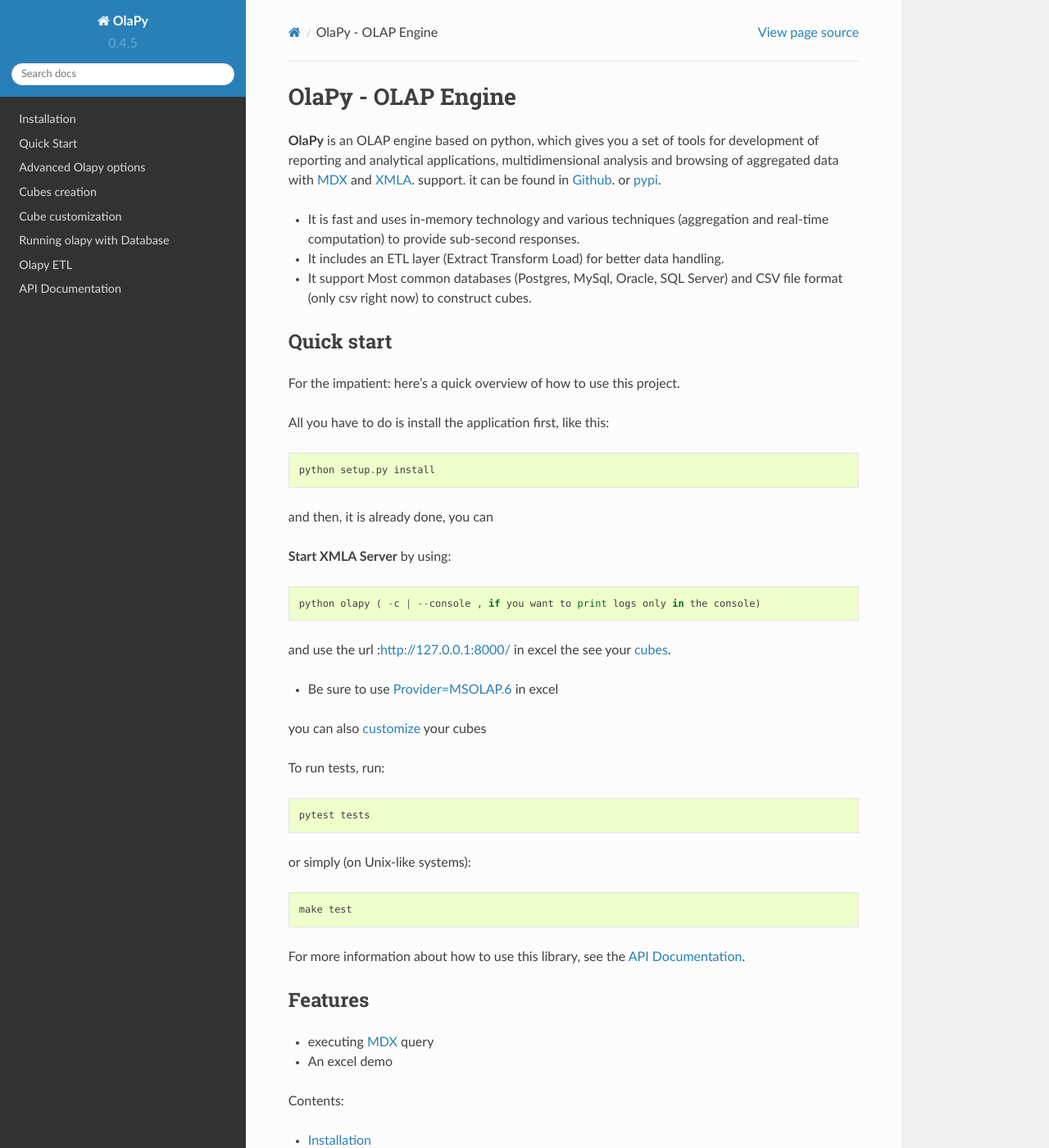
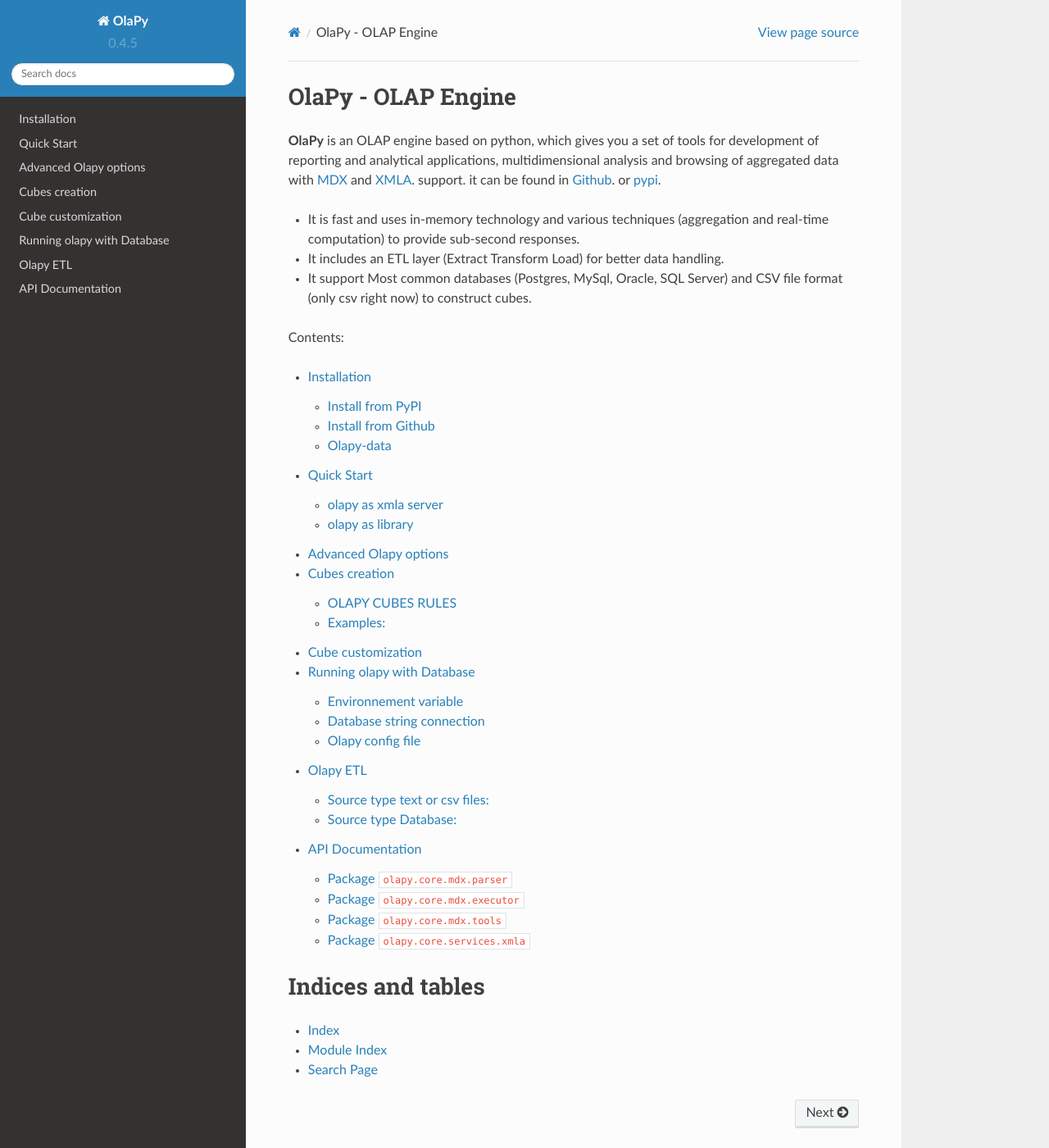
Before and after one commit to abilian/olapy, a Sphinx documentation site: the page built from docs/index.rst, in a window 1280 px wide and 1400 px high. Shown: the whole window at 82% size. Built offline with Sphinx 7.4.7 and the Read the Docs theme 2.0.0, drawn with Linux system fonts in a browser that asks for light colours.

Commit message:
update docs

```diff
--- a/docs/adv_olapy_config.rst
+++ b/docs/adv_olapy_config.rst
@@ -15,4 +15,4 @@
 
 here an example of olapy runserver with all options::
 
-    olapy runserver -sa=postgresql://postgres:root@localhost:5432 -h=0.0.0.0 -p=8000 -wf=False -lf=/home/{USER_NAME}/Documents/olapy_logs -od=/home/{USER_NAME}/Documents -st=db,csv
+    olapy runserver -sa=postgresql://postgres:root@localhost:5432 -wf=False -lf=/home/{USER_NAME}/Documents/olapy_logs -od=/home/{USER_NAME}/Documents -st=db,csv -h=0.0.0.0 -p=8000
--- a/docs/index.rst
+++ b/docs/index.rst
@@ -15,45 +15,6 @@
 
 - It support Most common databases (Postgres, MySql, Oracle, SQL Server) and CSV file format (only csv right now) to construct cubes.
 
-Quick start
------------
-
-For the impatient: here's a quick overview of how to use this project.
-
-All you have to do is install the application first, like this::
-
-    python setup.py install
-
-
-and then, it is already done, you can
-
-**Start XMLA Server** by using::
-
-    python olapy ( -c | --console , if you want to print logs only in the console)
-
-
-and use the url :http://127.0.0.1:8000/ in excel the see your :ref:`cubes <cubes>`.
-
-- Be sure to use `Provider=MSOLAP.6 <https://blogs.technet.microsoft.com/excel_services__powerpivot_for_sharepoint_support_blog/2015/10/30/configuring-the-msolap-data-provider-version/>`_ in excel
-
-you can also :ref:`customize <customize>` your cubes
-
-To run tests, run::
-
-    pytest tests
-
-or simply (on Unix-like systems)::
-
-    make test
-
-
-For more information about how to use this library, see the :ref:`api`.
-
-Features
---------
-
-- executing `MDX <https://msdn.microsoft.com/en-us/library/ms145514.aspx>`__ query
-- An excel demo
 
 Contents:
 
--- a/docs/quick_start.rst
+++ b/docs/quick_start.rst
@@ -14,7 +14,7 @@
 
 .. image:: pictures/excel
 
-after that, excel will ask you the server name, put http://192.168.22.1:8000/ and click next, then you can chose one of default olapy demo cubes (sales, foodmart...) and finish.
+after that, excel will ask you the server name, put http://127.0.0.1:8000/ and click next, then you can chose one of default olapy demo cubes (sales, foodmart...) and finish.
 
 that's it ! now you can play with data
 
```
Also changed, not shown: README.rst (+24 -4 lines).
